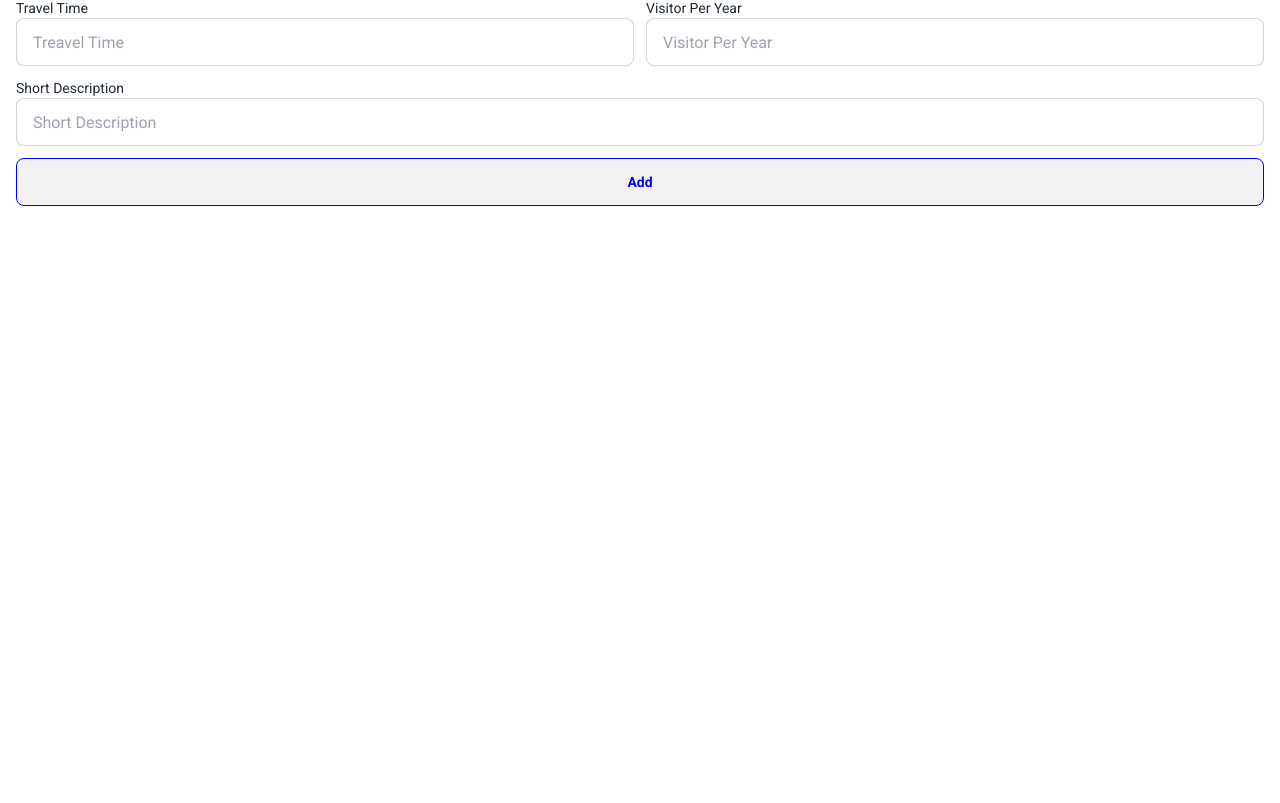
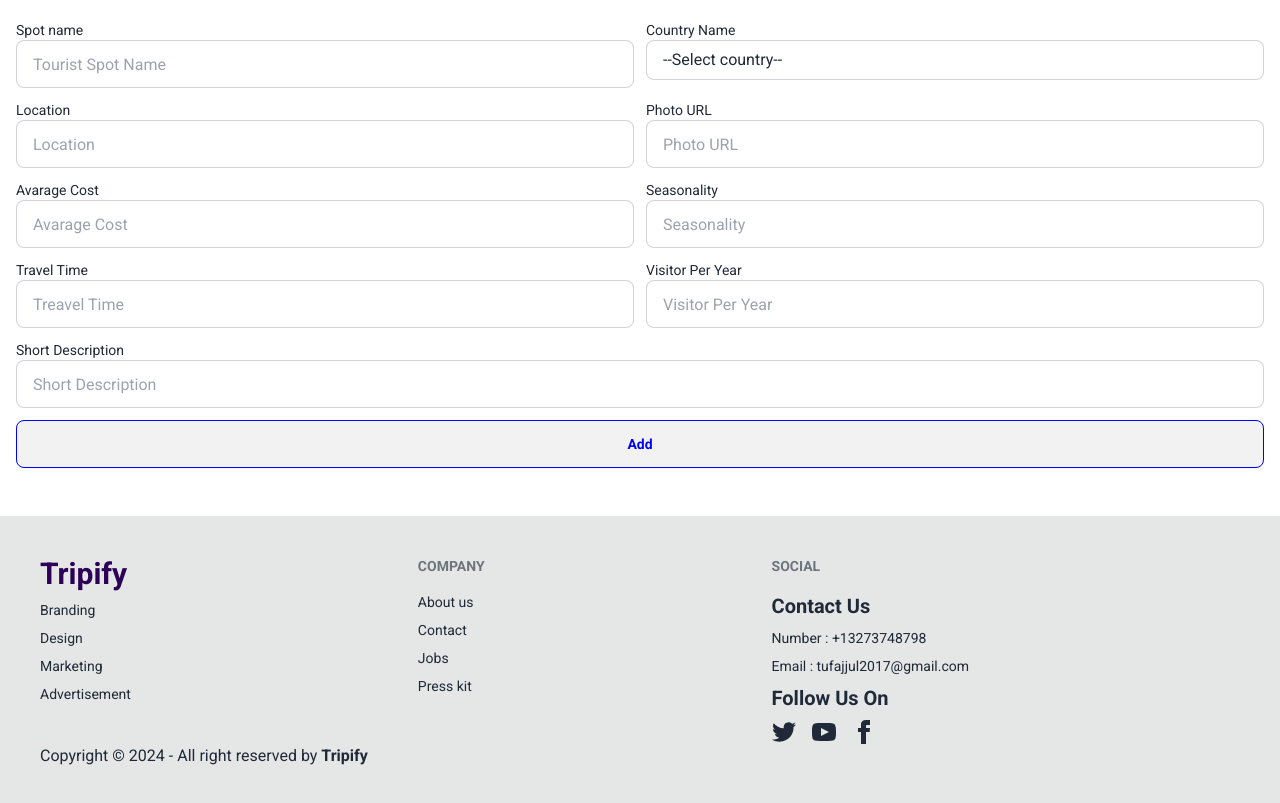
Before and after one commit to Tufazzul1/Tripify-client, a React (Vite) app: page /addSpot in a window 1280 px wide. Shown: the part 341-1144 px from the top of the page. Before the commit the page ends 800 px from the top, so only its background shows below. Built offline with nearby package versions, Linux system fonts and the light colour scheme; no server answers; sample sign-in values are in the browser's storage.

Commit message:
added footer in all page

```diff
--- a/src/Pages/AddSpot.jsx
+++ b/src/Pages/AddSpot.jsx
@@ -1,6 +1,7 @@
 import React from 'react';
 import useAuth from '../hooks/useAuth';
 import Swal from 'sweetalert2'
+import Footer from '../components/Footer/Footer';
 
 const AddSpot = () => {
     const { user } = useAuth() || {}
@@ -48,6 +49,10 @@
     }
     return (
         <div>
+            <div className='h-[250px] mt-3 flex items-center justify-center bg-[#2d0057CC]'>
+                <h3 className="text-4xl font-bold text-white">Add Tourist Spot</h3>
+
+            </div>
             <form onSubmit={handleAddSpot} className='mt-4 space-y-3 p-4'>
                 {/* name and photo */}
                 <div className='grid grid-cols-1 md:grid-cols-2 gap-3'>
@@ -113,7 +118,7 @@
                     <input className='btn border border-[#0000ff] text-[#0000ff] hover:bg-[#0000ff] hover:text-white w-full ' type="submit" value="Add" />
                 </div>
             </form>
-
+            <Footer></Footer>
         </div>
     );
 };
--- a/src/Pages/AllSpot.jsx
+++ b/src/Pages/AllSpot.jsx
@@ -1,10 +1,30 @@
 import React from 'react';
+import { useLoaderData } from 'react-router-dom';
+import AllSpotCard from '../components/AllSpotCard/AllSpotCard';
+import Footer from '../components/Footer/Footer';
 
 const AllSpot = () => {
+
+    const spots = useLoaderData()
+    // console.log(spot)
     return (
         <div>
-            <h2>All tourist spot</h2>
+            <div className='h-[250px] mt-3 flex items-center justify-center bg-[#2d0057CC]'>
+                <h3 className="text-4xl font-bold text-white">All Tourist Spot</h3>
+
+            </div>
+            <div className='grid grid-cols-1 md:grid-cols-2 lg:grid-cols-3 gap-5'>
+                {
+                    spots.map(spot =>
+                        <AllSpotCard
+                            key={spot._id}
+                            spot={spot}>
+                        </AllSpotCard>)
+                }
+            </div>
+            <Footer></Footer>
         </div>
+
     );
 };
 
--- a/src/Pages/MyList.jsx
+++ b/src/Pages/MyList.jsx
@@ -1,6 +1,7 @@
 import React, { useEffect, useState } from 'react';
 import useAuth from '../hooks/useAuth';
 import MyListCard from '../components/MyListCard/MyListCard';
+import Footer from '../components/Footer/Footer';
 
 const MyList = () => {
 
@@ -17,10 +18,13 @@
     }, [user])
     return (
         <div>
-            <h2 className="text-3xl mt-6 font-bold text-center mb-4">My added tourist spot list</h2>
+            <div className='h-[250px] mt-3 flex items-center justify-center bg-[#2d0057CC]'>
+                <h3 className="text-4xl font-bold text-white">My Added Tourist Spots</h3>
+
+            </div>
 
 
-            <div className='gap-5'>
+            <div className='gap-5 mt-5'>
                 {
                     item?.map(list => <MyListCard
                         key={list._id}
@@ -29,6 +33,7 @@
                     ></MyListCard>)
                 }
             </div>
+            <Footer></Footer>
         </div>
     );
 };
--- a/src/Pages/Update.jsx
+++ b/src/Pages/Update.jsx
@@ -2,6 +2,7 @@
 import { useParams } from 'react-router-dom';
 import useAuth from '../hooks/useAuth';
 import Swal from 'sweetalert2';
+import Footer from '../components/Footer/Footer';
 
 const Update = () => {
     const { user } = useAuth()
@@ -58,7 +59,10 @@
     }
     return (
         <div>
-            <h1 className='text-4xl font-bold text-center mt-6'>Update Your Spot</h1>
+            <div className='h-[250px] mt-3 flex items-center justify-center bg-[#2d0057CC]'>
+                <h3 className="text-4xl font-bold text-white"> Update Your Spot</h3>
+
+            </div>
             <div>
                 <form onSubmit={handleUpdate} className='mt-4 space-y-3 p-4'>
                     {/* name and photo */}
@@ -127,6 +131,7 @@
                 </form>
 
             </div>
+            <Footer></Footer>
         </div>
     );
 };
--- a/src/components/AllSpotCard/AllSpotCard.jsx
+++ b/src/components/AllSpotCard/AllSpotCard.jsx
@@ -1,5 +1,6 @@
 import React from 'react';
 import { Link } from 'react-router-dom';
+import Footer from '../Footer/Footer';
 
 const AllSpotCard = ({ spot }) => {
     const { _id, name, CName, location, photo, cost, seasonality, visitor, description } = spot;
--- a/src/components/Footer/Footer.jsx
+++ b/src/components/Footer/Footer.jsx
@@ -2,25 +2,42 @@
 
 const Footer = () => {
     return (
-        <footer className="footer footer-center p-10 bg-[#2D0057] text-primary-content mt-12">
-            <aside>
-                <svg width="50" height="50" viewBox="0 0 24 24" xmlns="http://www.w3.org/2000/svg" fillRule="evenodd" clipRule="evenodd" className="inline-block fill-current"><path d="M22.672 15.226l-2.432.811.841 2.515c.33 1.019-.209 2.127-1.23 2.456-1.15.325-2.148-.321-2.463-1.226l-.84-2.518-5.013 1.677.84 2.517c.391 1.203-.434 2.542-1.831 2.542-.88 0-1.601-.564-1.86-1.314l-.842-2.516-2.431.809c-1.135.328-2.145-.317-2.463-1.229-.329-1.018.211-2.127 1.231-2.456l2.432-.809-1.621-4.823-2.432.808c-1.355.384-2.558-.59-2.558-1.839 0-.817.509-1.582 1.327-1.846l2.433-.809-.842-2.515c-.33-1.02.211-2.129 1.232-2.458 1.02-.329 2.13.209 2.461 1.229l.842 2.515 5.011-1.677-.839-2.517c-.403-1.238.484-2.553 1.843-2.553.819 0 1.585.509 1.85 1.326l.841 2.517 2.431-.81c1.02-.33 2.131.211 2.461 1.229.332 1.018-.21 2.126-1.23 2.456l-2.433.809 1.622 4.823 2.433-.809c1.242-.401 2.557.484 2.557 1.838 0 .819-.51 1.583-1.328 1.847m-8.992-6.428l-5.01 1.675 1.619 4.828 5.011-1.674-1.62-4.829z"></path></svg>
-                <p className="font-bold text-pink-500">
-                    <span className='text-3xl font-extrabold'>Tripify </span><br />
-                </p>
-                <p className='text-white'>
-                    Explore new destinations and experience unforgettable adventures with our curated travel packages
-                </p>
-                <p className='text-white'>Copyright © 2024 - All right reserved by<span className='text-pink-500 font-bold'>Tripify</span></p>
-            </aside>
-            <nav>
-                <div className="grid grid-flow-col gap-4 text-white">
-                    <a><svg xmlns="http://www.w3.org/2000/svg" width="24" height="24" viewBox="0 0 24 24" className="fill-current"><path d="M24 4.557c-.883.392-1.832.656-2.828.775 1.017-.609 1.798-1.574 2.165-2.724-.951.564-2.005.974-3.127 1.195-.897-.957-2.178-1.555-3.594-1.555-3.179 0-5.515 2.966-4.797 6.045-4.091-.205-7.719-2.165-10.148-5.144-1.29 2.213-.669 5.108 1.523 6.574-.806-.026-1.566-.247-2.229-.616-.054 2.281 1.581 4.415 3.949 4.89-.693.188-1.452.232-2.224.084.626 1.956 2.444 3.379 4.6 3.419-2.07 1.623-4.678 2.348-7.29 2.04 2.179 1.397 4.768 2.212 7.548 2.212 9.142 0 14.307-7.721 13.995-14.646.962-.695 1.797-1.562 2.457-2.549z"></path></svg></a>
-                    <a><svg xmlns="http://www.w3.org/2000/svg" width="24" height="24" viewBox="0 0 24 24" className="fill-current"><path d="M19.615 3.184c-3.604-.246-11.631-.245-15.23 0-3.897.266-4.356 2.62-4.385 8.816.029 6.185.484 8.549 4.385 8.816 3.6.245 11.626.246 15.23 0 3.897-.266 4.356-2.62 4.385-8.816-.029-6.185-.484-8.549-4.385-8.816zm-10.615 12.816v-8l8 3.993-8 4.007z"></path></svg></a>
-                    <a><svg xmlns="http://www.w3.org/2000/svg" width="24" height="24" viewBox="0 0 24 24" className="fill-current"><path d="M9 8h-3v4h3v12h5v-12h3.642l.358-4h-4v-1.667c0-.955.192-1.333 1.115-1.333h2.885v-5h-3.808c-3.596 0-5.192 1.583-5.192 4.615v3.385z"></path></svg></a>
-                </div>
-            </nav>
-        </footer>
+        <div className='p-10 bg-base-300 text-base-content mt-8'>
+            <footer className="footer ">
+                <nav>
+                    <h6 className=" text-3xl text-[#2d0057] font-bold">Tripify</h6>
+                    <a className="link link-hover">Branding</a>
+                    <a className="link link-hover">Design</a>
+                    <a className="link link-hover">Marketing</a>
+                    <a className="link link-hover">Advertisement</a>
+
+                </nav>
+                <nav>
+                    <h6 className="footer-title">Company</h6>
+                    <a className="link link-hover">About us</a>
+                    <a className="link link-hover">Contact</a>
+                    <a className="link link-hover">Jobs</a>
+                    <a className="link link-hover">Press kit</a>
+                </nav>
+                <nav>
+                    <h6 className="footer-title">Social</h6>
+
+                    <h3 className='text-xl font-bold'>Contact Us</h3>
+                    <h4>Number : +13273748798</h4>
+                    <h4> Email : tufajjul2017@gmail.com</h4>
+                    <h3 className='text-xl font-bold'>Follow Us On</h3>
+                    <div className="grid grid-flow-col gap-4">
+                        <a href='https://www.facebook.com/'><svg xmlns="http://www.w3.org/2000/svg" width="24" height="24" viewBox="0 0 24 24" className="fill-current"><path d="M24 4.557c-.883.392-1.832.656-2.828.775 1.017-.609 1.798-1.574 2.165-2.724-.951.564-2.005.974-3.127 1.195-.897-.957-2.178-1.555-3.594-1.555-3.179 0-5.515 2.966-4.797 6.045-4.091-.205-7.719-2.165-10.148-5.144-1.29 2.213-.669 5.108 1.523 6.574-.806-.026-1.566-.247-2.229-.616-.054 2.281 1.581 4.415 3.949 4.89-.693.188-1.452.232-2.224.084.626 1.956 2.444 3.379 4.6 3.419-2.07 1.623-4.678 2.348-7.29 2.04 2.179 1.397 4.768 2.212 7.548 2.212 9.142 0 14.307-7.721 13.995-14.646.962-.695 1.797-1.562 2.457-2.549z"></path></svg></a>
+                        <a href='https://www.youtube.com/'><svg xmlns="http://www.w3.org/2000/svg" width="24" height="24" viewBox="0 0 24 24" className="fill-current"><path d="M19.615 3.184c-3.604-.246-11.631-.245-15.23 0-3.897.266-4.356 2.62-4.385 8.816.029 6.185.484 8.549 4.385 8.816 3.6.245 11.626.246 15.23 0 3.897-.266 4.356-2.62 4.385-8.816-.029-6.185-.484-8.549-4.385-8.816zm-10.615 12.816v-8l8 3.993-8 4.007z"></path></svg></a>
+                        <a href='https://www.facebook.com/'><svg xmlns="http://www.w3.org/2000/svg" width="24" height="24" viewBox="0 0 24 24" className="fill-current"><path d="M9 8h-3v4h3v12h5v-12h3.642l.358-4h-4v-1.667c0-.955.192-1.333 1.115-1.333h2.885v-5h-3.808c-3.596 0-5.192 1.583-5.192 4.615v3.385z"></path></svg></a>
+                    </div>
+                </nav>
+
+            </footer>
+            <div className=''>
+                <p>Copyright © 2024 - All right reserved by <span className='font-bold'>Tripify</span></p>
+            </div>
+        </div>
     );
 };
 
--- a/src/components/Home/Home.jsx
+++ b/src/components/Home/Home.jsx
@@ -23,6 +23,8 @@
                             </AllSpotCard>)
                     }
                 </div>
+
+
             </div>
             <Footer></Footer>
         </div>
--- a/src/main.jsx
+++ b/src/main.jsx
@@ -32,7 +32,8 @@
       },
       {
         path: "/allSpot",
-        element: <AllSpot></AllSpot>
+        element: <AllSpot></AllSpot>,
+        loader: () => fetch('https://tripify-server-five.vercel.app/spots')
       },
       {
         path: "/addSpot",
@@ -49,7 +50,6 @@
       {
         path: "/update/:id",
         element: <PrivateRoutes><Update></Update></PrivateRoutes>,
-        // loader: ({params}) => fetch(`https://tripify-server-five.vercel.app/spots/${params.id}`)
       },
       {
         path: "/login",
```
